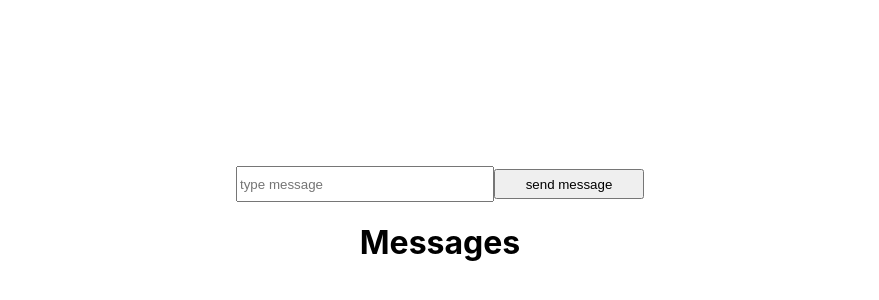
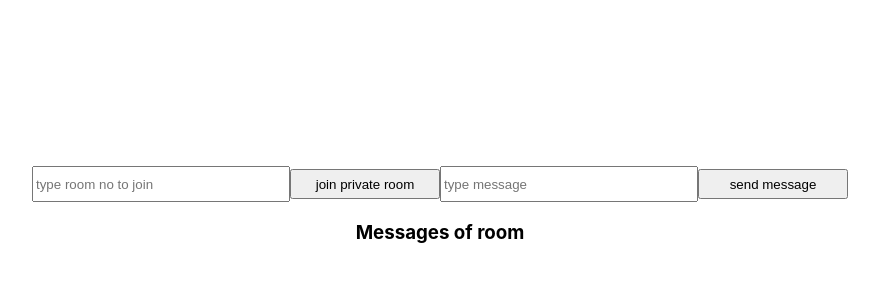
Before and after one commit to sunitsarkar/chatApp_frontend, a React (Create React App) app: page / in a window 1280 px wide. Shown: the part 34-334 px from the top of the page, without its empty margins (200-1079 px from the left). Built offline with nearby package versions, Linux system fonts and the light colour scheme; no server answers.

Commit message:
private room feature

```diff
--- a/src/App.js
+++ b/src/App.js
@@ -2,16 +2,26 @@ import './App.css';
 import io from 'socket.io-client'
 import {useState,useEffect} from 'react'
 
+// const socket=io.connect("http://localhost:8000");
 const socket=io.connect("https://chatapp-backend-qmqc.onrender.com");
+
 
 function App() {
 
   const [message,setMessage]=useState('');
-  const [received,setReceived]=useState('')
+  const [received,setReceived]=useState('');
+  const [room,setRoom]=useState('')
+
+  const joinRoom=()=>{
+    if(room !== ""){
+      socket.emit("join_room", room)
+    }
+  }
 
   const sendMessage=()=>{
     message?socket.emit('message',{
-      message:message
+      message:message,
+      room:room
     }):alert('cannot send empty message')
     setMessage('')
   }
@@ -24,9 +34,11 @@ function App() {
 
   return (
     <div className="App">
+      <input placeholder='type room no to join' value={room}  style={{height:'30px',width:'250px'}} onChange={(e)=>{setRoom(e.target.value)}}/>
+      <button style={{height:'30px',width:'150px'}} onClick={joinRoom}>join private room</button>
       <input placeholder='type message' value={message}  style={{height:'30px',width:'250px'}} onChange={(e)=>{setMessage(e.target.value)}}/>
       <button style={{height:'30px',width:'150px'}} onClick={sendMessage}>send message</button>
-      <h1>Messages</h1>
+      <h3>Messages of room {room}</h3>
       {
         received?<li>{received}</li>:null
       }
```
